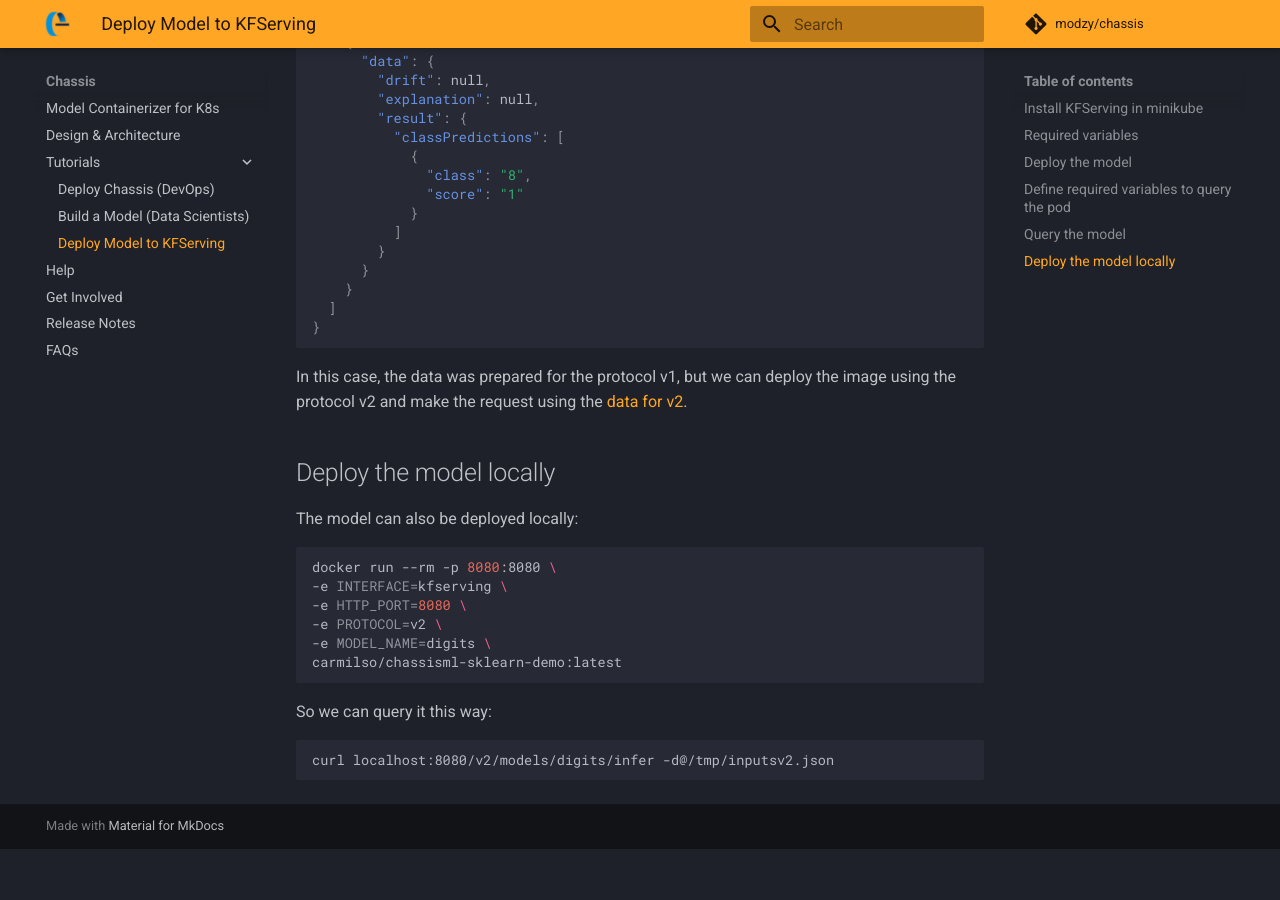
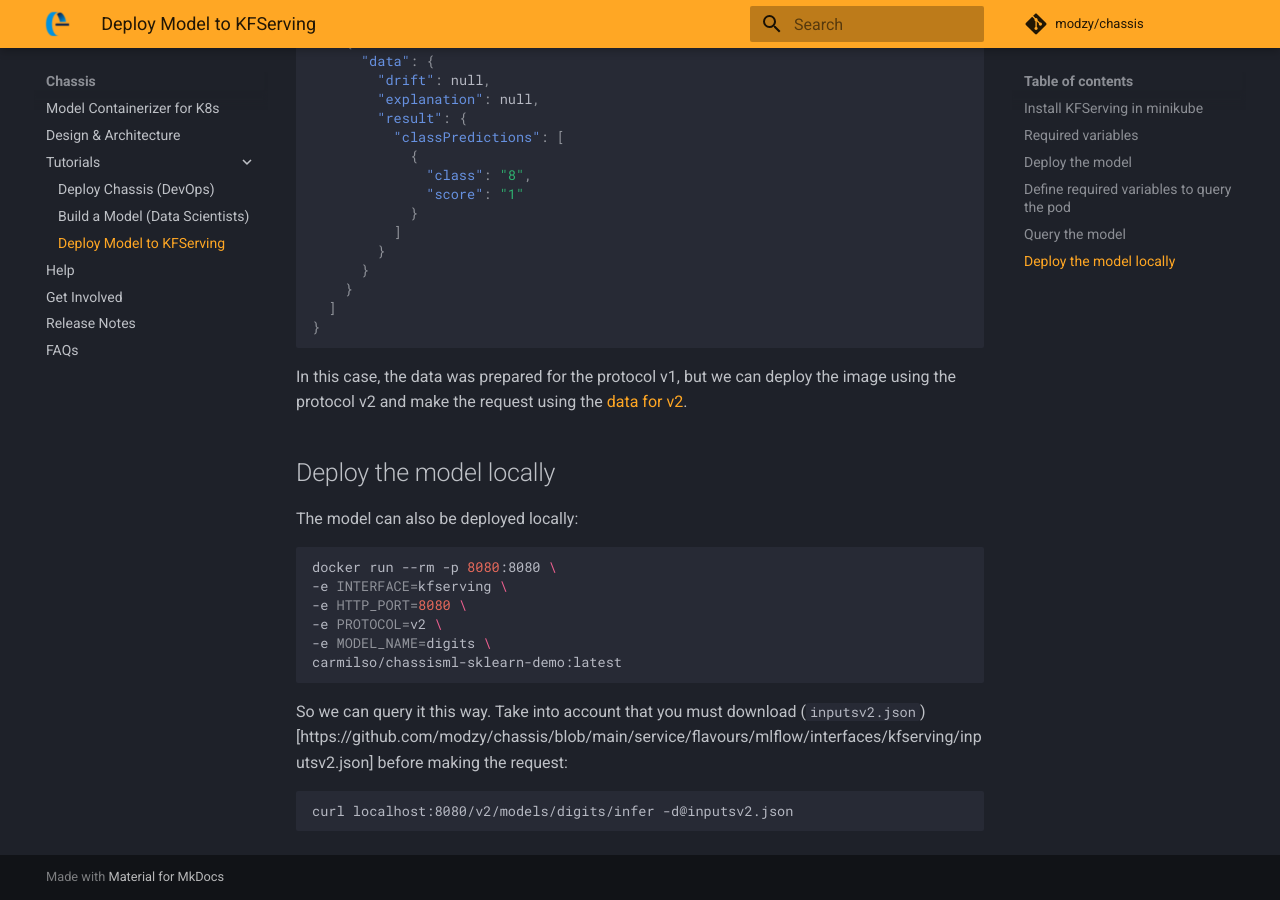
Before and after one commit to chassisml/chassis, an MkDocs documentation site: the page built from docs/docs/tutorials/ds-deploy.md, in a window 1280 px wide and 900 px high, scrolled down 3445 px. Built offline with MkDocs 1.6.1 and Material for MkDocs 9.7.7, drawn with Linux system fonts in a browser that asks for light colours; emoji names are drawn with the system emoji font; comment, search, counter and statistics services are not loaded; before the commit the page ends 4294 px from its top, so only the background shows below that.

Commit message:
Improve kfserving docs

````diff
--- a/docs/docs/tutorials/ds-deploy.md
+++ b/docs/docs/tutorials/ds-deploy.md
@@ -185,8 +185,8 @@ docker run --rm -p 8080:8080 \
 carmilso/chassisml-sklearn-demo:latest
 ```
 
-So we can query it this way:
+So we can query it this way. Take into account that you must download (`inputsv2.json`)[https://github.com/modzy/chassis/blob/main/service/flavours/mlflow/interfaces/kfserving/inputsv2.json] before making the request:
 
 ```bash
-curl localhost:8080/v2/models/digits/infer -d@/tmp/inputsv2.json
+curl localhost:8080/v2/models/digits/infer -d@inputsv2.json
 ```
````
